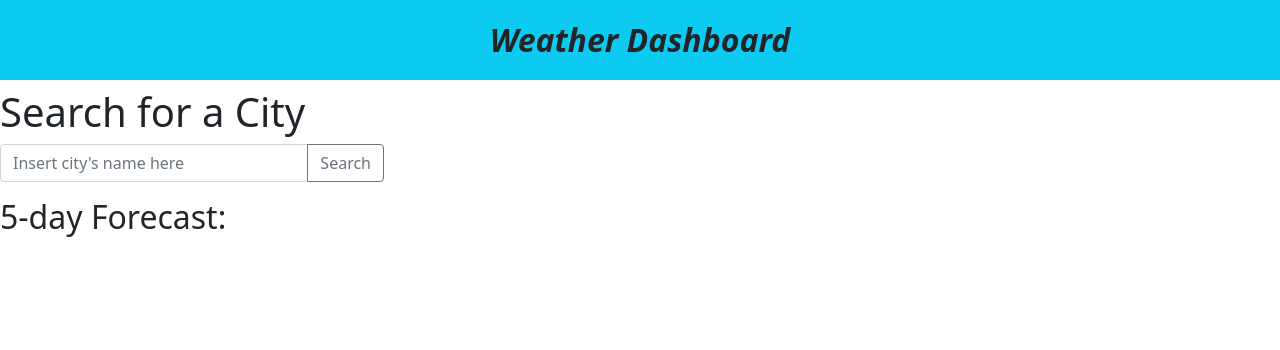
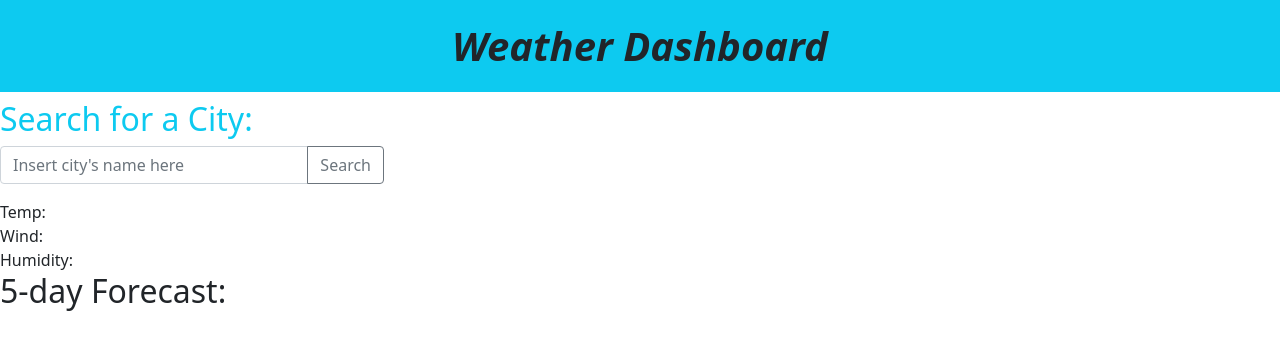
Before and after one commit to JeanSuw/weather-city-forecast, a plain HTML site: page index.html in a window 1280 px wide. Drawn offline with nearby package versions, Linux system fonts and the light colour scheme.

Commit message:
Create today's city weather

```diff
--- a/index.html
+++ b/index.html
@@ -10,16 +10,24 @@
         <title>Weather City Forecast</title>
     </head>
     <body>
-        <header id = "dashboard-title" class = "p-3 mb-2 bg-info fs-2 fw-bold fst-italic text-secondary-emphasis text-center">Weather Dashboard</header>
+        <header id = "dashboard-title" class = "p-3 mb-2 bg-info fs-1 fw-bold fst-italic text-secondary-emphasis text-center">Weather Dashboard</header>
 
-        <h1>Search for a City</h1>
+        <h1 class = "fs-2 text-info">Search for a City:</h1>
         <div class="search-city input-group mb-3">
             <input type="text" class="form-control"  placeholder="Insert city's name here" aria-label="city name" aria-describedby="button-addon2">
             <button class="btn btn-outline-secondary" type="button" id="searchBTN">Search</button>
         </div>
 
+        <div class = "saved-cities"></div>
+
         <!-- The city current weather today -->
-
+        <div class = "selected-city">
+            <div id = "city-name"></div>
+            <div id = "today-date"></div>
+            <div id = "temp">Temp: </div>
+            <div id = "wind">Wind: </div>
+            <div id = "humidity">Humidity: </div>
+        </div>
 
         <!-- City weather in 5 days -->
         <div class = "future-forecast">
```
